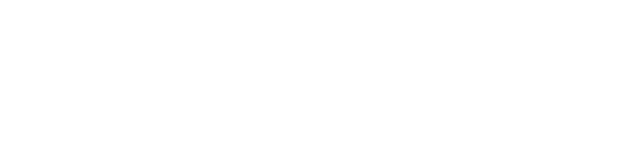
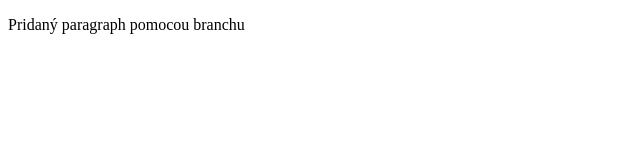
Before and after one commit to JanFabry070792/clone-repository, a plain HTML site: page index.html in a window 1280 px wide. Shown: the whole page, without its empty margins (0-640 px from the left). Drawn offline with Linux system fonts and the light colour scheme.

Commit message:
added paragraph

```diff
--- a/index.html
+++ b/index.html
@@ -9,7 +9,7 @@
 </head>
 
 <body>
-
+  <p>Pridaný paragraph pomocou branchu</p>
 </body>
 
 </html>
```
